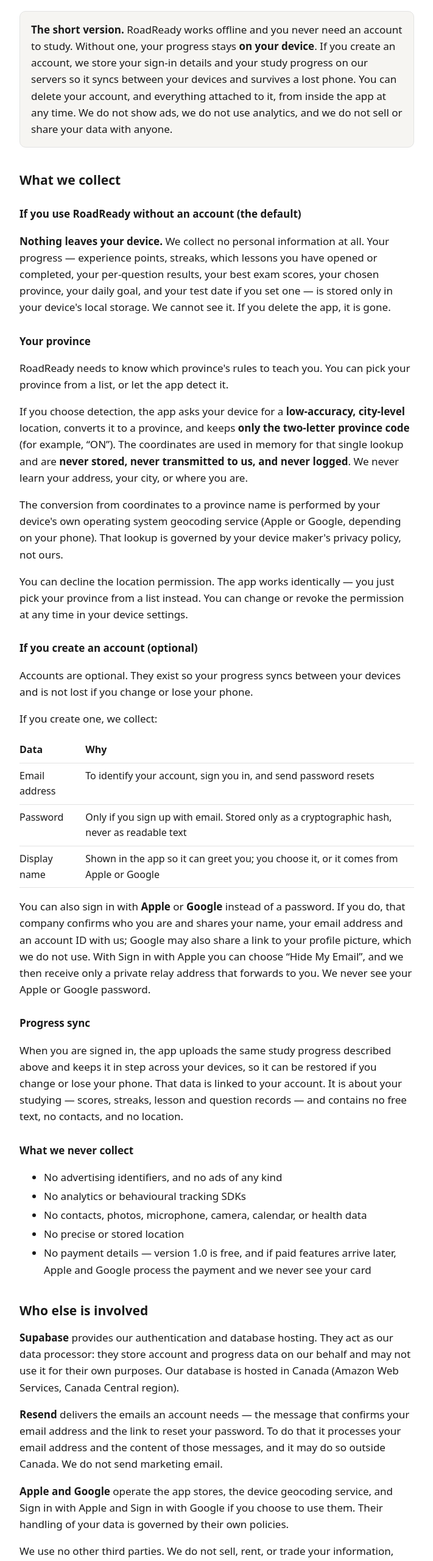
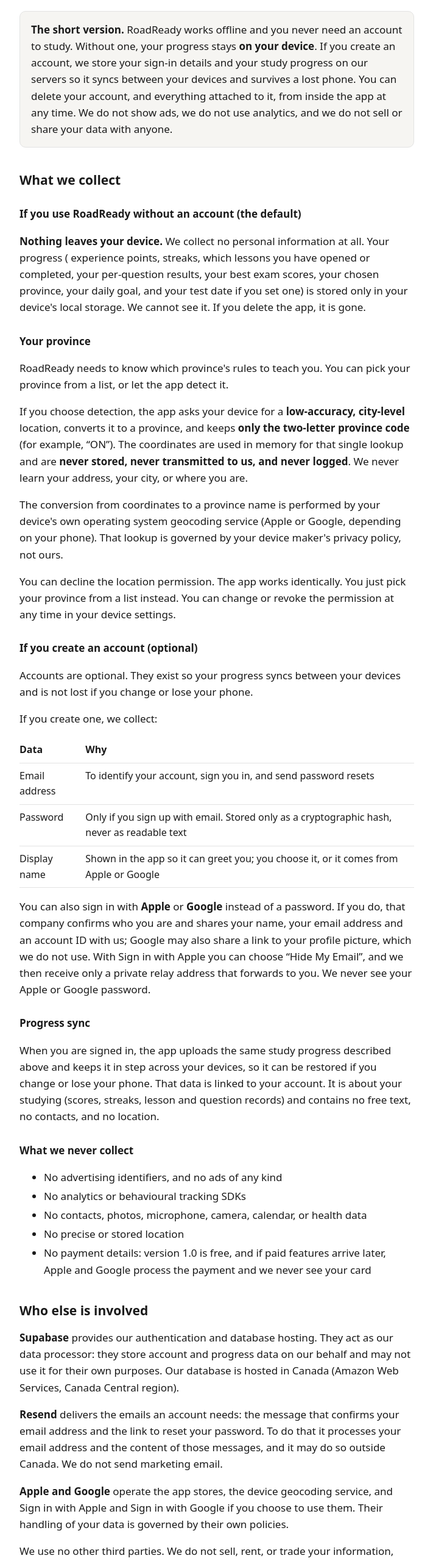
Before and after one commit to fikokwu/roadready-site, a plain HTML site: page privacy.html in a window 1280 px wide. Shown: the part 240-2800 px from the top of the page at 61% size, without its empty margins (284-995 px from the left). Drawn offline with Linux system fonts and the light colour scheme.

Commit message:
No em dashes; age wording
Co-Authored-By: Claude Opus 5.5 <noreply@anthropic.com>

```diff
--- a/privacy.html
+++ b/privacy.html
@@ -3,7 +3,7 @@
 <head>
 <meta charset="utf-8">
 <meta name="viewport" content="width=device-width, initial-scale=1">
-<title>RoadReady — Privacy Policy</title>
+<title>RoadReady: Privacy Policy</title>
 <link rel="icon" type="image/png" href="favicon.png">
 <link rel="stylesheet" href="style.css">
 </head>
@@ -32,9 +32,9 @@ ads, we do not use analytics, and we do not sell or share your data with anyone.
 <h2>What we collect</h2>
 
 <h3>If you use RoadReady without an account (the default)</h3>
-<p><strong>Nothing leaves your device.</strong> We collect no personal information at all. Your progress —
+<p><strong>Nothing leaves your device.</strong> We collect no personal information at all. Your progress (
 experience points, streaks, which lessons you have opened or completed, your per-question results, your
-best exam scores, your chosen province, your daily goal, and your test date if you set one — is stored
+best exam scores, your chosen province, your daily goal, and your test date if you set one) is stored
 only in your device's local storage. We cannot see it. If you delete the app, it is gone.</p>
 
 <h3>Your province</h3>
@@ -48,7 +48,7 @@ are.</p>
 <p>The conversion from coordinates to a province name is performed by your device's own operating system
 geocoding service (Apple or Google, depending on your phone). That lookup is governed by your device
 maker's privacy policy, not ours.</p>
-<p>You can decline the location permission. The app works identically — you just pick your province from a
+<p>You can decline the location permission. The app works identically. You just pick your province from a
 list instead. You can change or revoke the permission at any time in your device settings.</p>
 
 <h3>If you create an account (optional)</h3>
@@ -74,7 +74,7 @@ your Apple or Google password.</p>
 <h3>Progress sync</h3>
 <p>When you are signed in, the app uploads the same study progress described above and keeps it in step
 across your devices, so it can be restored if you change or lose your phone. That data is linked to your
-account. It is about your studying — scores, streaks, lesson and question records — and contains no free
+account. It is about your studying (scores, streaks, lesson and question records) and contains no free
 text, no contacts, and no location.</p>
 
 <h3>What we never collect</h3>
@@ -83,7 +83,7 @@ text, no contacts, and no location.</p>
   <li>No analytics or behavioural tracking SDKs</li>
   <li>No contacts, photos, microphone, camera, calendar, or health data</li>
   <li>No precise or stored location</li>
-  <li>No payment details — version 1.0 is free, and if paid features arrive later, Apple and Google
+  <li>No payment details: version 1.0 is free, and if paid features arrive later, Apple and Google
       process the payment and we never see your card</li>
 </ul>
 
@@ -91,7 +91,7 @@ text, no contacts, and no location.</p>
 <p><strong>Supabase</strong> provides our authentication and database hosting. They act as our data
 processor: they store account and progress data on our behalf and may not use it for their own purposes.
 Our database is hosted in Canada (Amazon Web Services, Canada Central region).</p>
-<p><strong>Resend</strong> delivers the emails an account needs — the message that confirms your
+<p><strong>Resend</strong> delivers the emails an account needs: the message that confirms your
 email address and the link to reset your password. To do that it processes your email address and the
 content of those messages, and it may do so outside Canada. We do not send marketing email.</p>
 <p><strong>Apple and Google</strong> operate the app stores, the device geocoding
@@ -122,7 +122,7 @@ Privacy Commissioner of Canada. If you are in Quebec, Law 25 gives you additiona
 portability.</p>
 
 <h2>Children</h2>
-<p>RoadReady is intended for people studying for a driver's knowledge test, who are typically 16 or older.
+<p>RoadReady is intended for people studying for a driver's knowledge test, those of age to begin the driver licensing program in their province.
 It is not directed at children under 13 and we do not knowingly collect personal information from them.
 Because the app works fully without an account, a younger user can use it without giving us any
 information at all. If you believe a child under 13 has created an account, contact us and we will delete
```
Also changed, not shown: index.html (+1 -1 lines), terms.html (+4 -4 lines).
